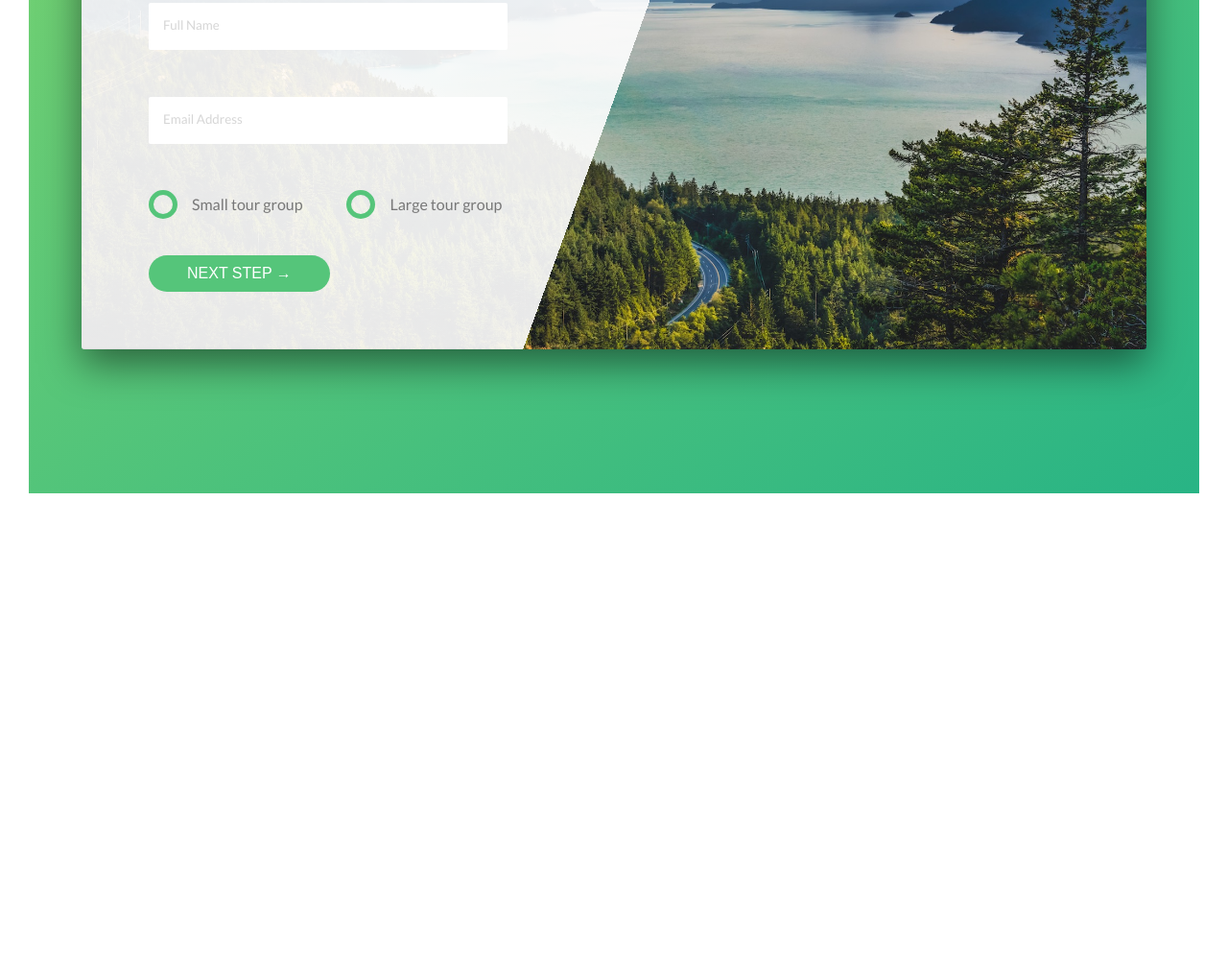
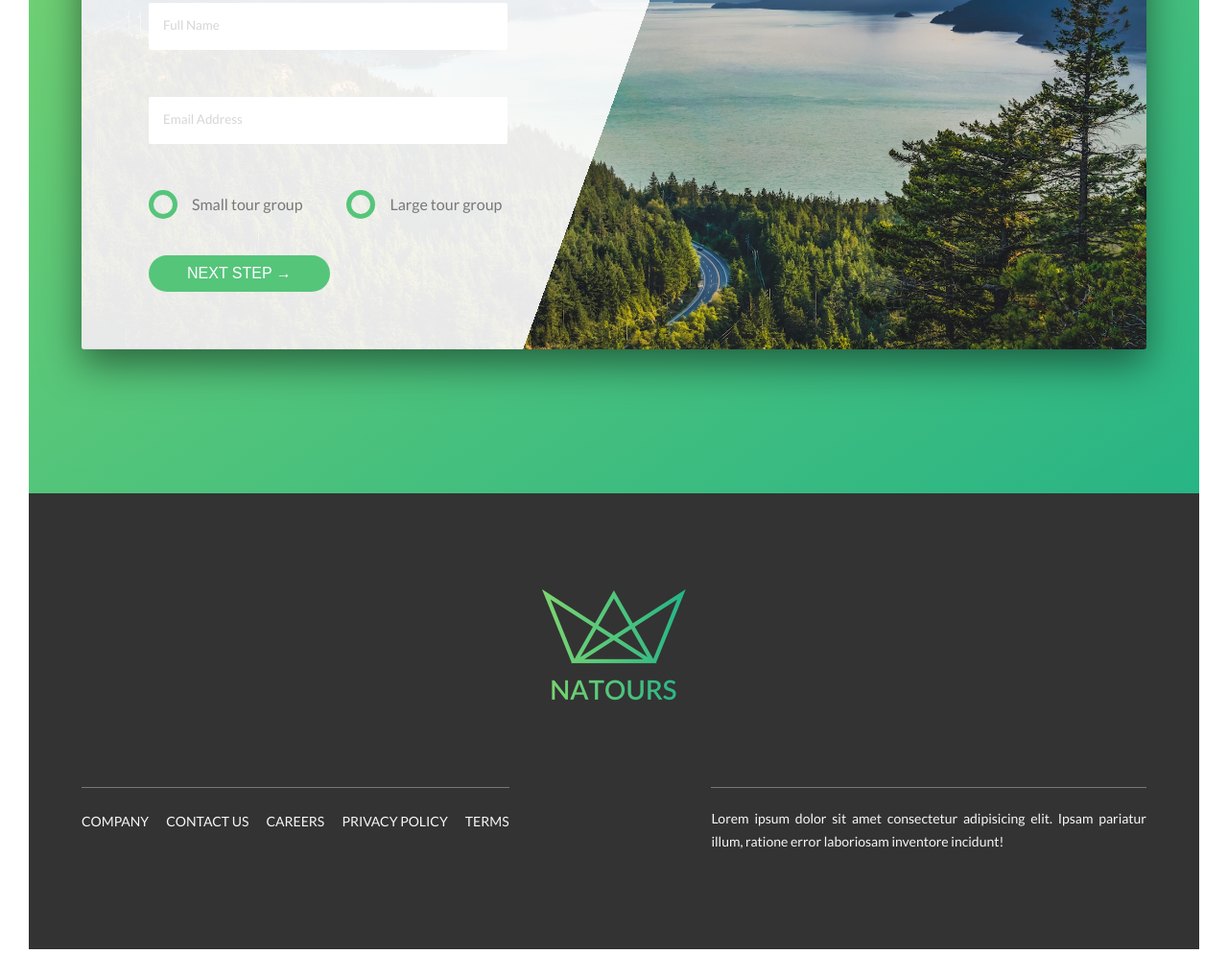
Before and after one commit to aksh31/NoTours, a website: page index.html in a window 1280 px wide. Shown: the part 4796-5815 px from the top of the page at 96% size. Before the commit the page ends 5340 px from the top, so only its background shows below. Drawn offline with Linux system fonts and the light colour scheme.

Commit message:
complete footer section

```diff
--- a/assets/sass/abstract/_mixins.scss
+++ b/assets/sass/abstract/_mixins.scss
@@ -10,3 +10,10 @@
     left: 50%;
     transform: translate(-50%, -50%);
 }
+
+@mixin backgroundClip {
+    background-image: linear-gradient(to right, $color-primary-light, $color-primary-dark);
+    -webkit-background-clip: text;
+    background-clip: text;
+    color:transparent;
+}
--- a/assets/sass/abstract/_variables.scss
+++ b/assets/sass/abstract/_variables.scss
@@ -9,6 +9,7 @@ $color-tertiary-light : #2998ff;
 $color-tertiary-dark : #5643fa;
 
 $color-grey-dark : #777;
+$color-grey-dark1 : #333;
 
 $color-grey-light-1 : #f7f7f7;
 $color-grey-light-2 : #eee;
--- a/assets/sass/base/_typography.scss
+++ b/assets/sass/base/_typography.scss
@@ -5,10 +5,11 @@
     text-transform: uppercase;
     font-weight: 700;
     display: inline-block;
-    background-image: linear-gradient(to right, $color-primary-light, $color-primary-dark);
-    -webkit-background-clip: text;
-    background-clip: text;
-    color:transparent;
+    // background-image: linear-gradient(to right, $color-primary-light, $color-primary-dark);
+    // -webkit-background-clip: text;
+    // background-clip: text;
+    // color:transparent;
+    @include backgroundClip;
     transition: all 0.2s ease-in-out;
     letter-spacing: 0.2rem;
     &:hover{
--- a/assets/sass/layout/_footer.scss
+++ b/assets/sass/layout/_footer.scss
@@ -0,0 +1,49 @@
+.footer {
+    background-color: $color-grey-dark1;
+    padding: 10rem 0;
+
+    &-logo {
+        width: 15rem;
+    }
+
+    &-navigation {
+        list-style: none;
+        display: inline-block;
+        border-top: 0.1rem solid $color-grey-dark;
+        padding-top: 2rem;
+    }
+
+    &-list {
+        display: inline-block;
+        &:not(:last-child) {
+            margin-right: 1.5rem;
+        }
+        a {
+            &:link,
+            &:visited {
+                font-size: 1.4rem;
+                color: $color-grey-light-1;
+                text-decoration: none;
+                text-transform: uppercase;
+                display: inline-block;
+                transition: all .3s;
+            }
+
+            &:hover,
+            &:focus {
+                transform: scale(1.2);
+                @include backgroundClip;
+                box-shadow: 0 1rem 2rem rgba($color-dark, 0.4);
+            }
+        }
+    }
+    &-copyright{
+        border-top: 0.1rem solid $color-grey-dark;
+        padding-top: 2rem;
+        color: $color-grey-light-1;
+        font-size: 1.4rem;
+        width: 84%;
+        margin-left: auto;
+        text-align: justify;
+    }
+}
--- a/assets/sass/main.scss
+++ b/assets/sass/main.scss
@@ -17,6 +17,8 @@
 @import "./component/form";
 
 @import "./layout/header";
+@import "./layout/footer";
 @import "./layout/grids";
+@import "./layout/navigations";
 
 @import "./pages/home"
--- a/index.html
+++ b/index.html
@@ -382,7 +382,51 @@
 	</main>
 
 	<footer class="footer">
-
+		<div class="container">
+			<div class="row mb-8">
+				<div class="col-12 text-center">
+					<a href="index.html">
+						<img src="./assets/images/logo-green-2x.png" alt="Natours Logo" class="footer-logo">
+					</a>
+				</div>
+			</div>
+			<div class="row">
+				<div class="col-6">
+					<ul class="footer-navigation">
+						<li class="footer-list">
+							<a href="javascript:;">
+								company
+							</a>
+						</li>
+						<li class="footer-list">
+							<a href="javascript:;">
+								contact us
+							</a>
+						</li>
+						<li class="footer-list">
+							<a href="javascript:;">
+								careers
+							</a>
+						</li>
+						<li class="footer-list">
+							<a href="javascript:;">
+								privacy policy
+							</a>
+						</li>
+						<li class="footer-list">
+							<a href="javascript:;">
+								terms
+							</a>
+						</li>
+					</ul>
+				</div>
+				<div class="col-6">
+					<p class="footer-copyright">
+						Lorem ipsum dolor sit amet consectetur adipisicing elit. Ipsam pariatur illum, ratione error laboriosam inventore incidunt!
+					</p>
+				</div>
+			</div>
+		</div>
 	</footer>
 
 	<script src="./assets/js/app.js"></script>
```
Also changed, not shown: assets/css/main.css.
